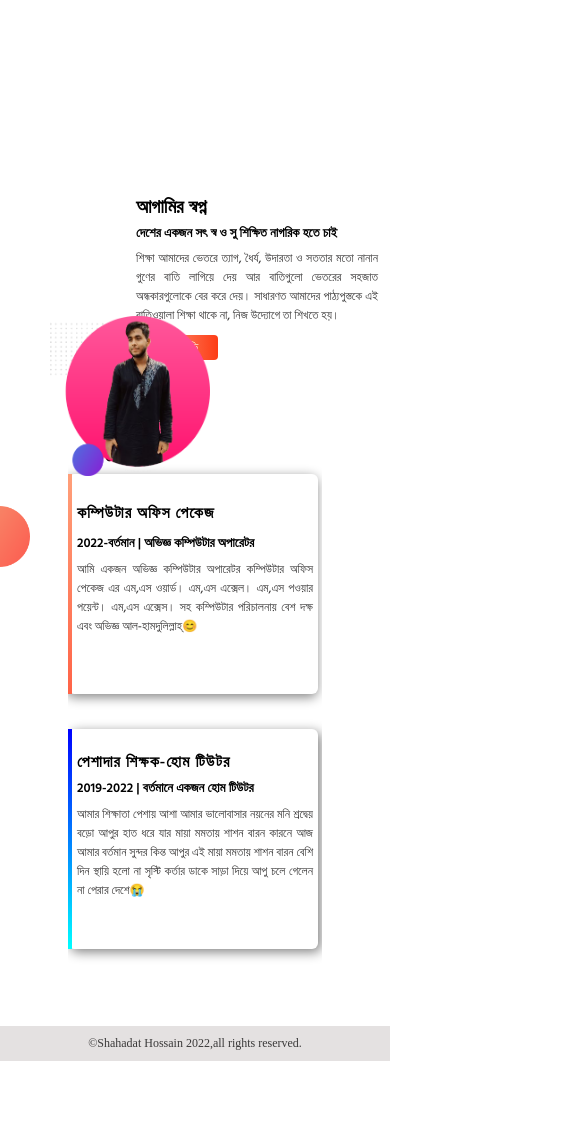
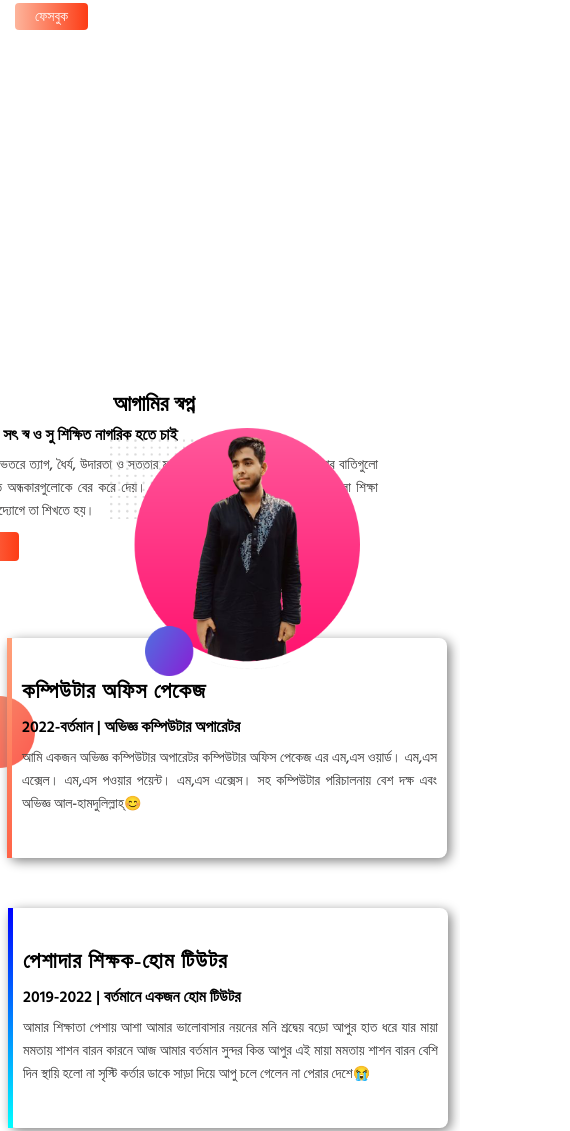
Before and after one commit to Sahadat43/mahir, a plain HTML site: page index.html in a window 390 px wide. Shown: the part 514-1645 px from the top of the page, 570 px wide, since content can reach past the window. Before the commit the page ends 1575 px from the top, so only its background shows below. Drawn offline with Linux system fonts and the light colour scheme; a web font is replaced by a local one.

Commit message:
third commit

```diff
--- a/responsive/responsive.css
+++ b/responsive/responsive.css
@@ -5,24 +5,26 @@
     }
 
     .welcome_area .welcome-left_side {
-        width: 254px;
-        padding: 46px 0px 0px 15px;
+        width: 460px;
+        padding: 180px 0px 0px 15px;
     }
 
     .welcome_area .welcome-left_side .frist-h2 {
-        font-size: 22px;
-        margin: 140px 0px -20px 38px;
+        font-size: 28px;
+        margin: 140px 0px -20px 0px;
+        text-align: center;
     }
 
     .welcome_area .welcome-left_side h2 {
-        font-size: 19px;
+        font-size: 22px;
         padding-bottom: 5px;
+        text-align: center;
     }
 
     .welcome_area .welcome-left_side h4 {
         padding-bottom: 5px;
         font-weight: 700;
-        font-size: 13px;
+        font-size: 16px;
     }
 
     .welcome_area .welcome-left_side p {
@@ -30,7 +32,7 @@
         font-family: "Hind Siliguri", "cursive";
         font-weight: 500;
         color: rgb(58, 57, 57);
-        font-size: 12px;
+        font-size: 14px;
     }
 
 
@@ -46,17 +48,17 @@
     .welcome_area .welcome-left_side button a {
         color: white;
         font-family: "Hind Siliguri", "cursive";
-        font-size: 12px;
+        font-size: 14px;
         font-weight: 500;
     }
 
     .welcome_area .welcome-right_side {
-        width: 160px;
+        width: 250px;
         padding: 0px 0px 0px 0px;
-        height: 160px;
+        height: 25px;
         position: absolute;
-        left: 50px;
-        top: 20px;
+        left: 110px;
+        top: 40px;
     }
 
     .dream {
@@ -66,40 +68,41 @@
     }
 
     .dream .dream_left-side {
-        width: 270px;
+        width: 460px;
         height: auto;
         padding: 0px;
         position: absolute;
-        left: 50px;
-        bottom: -150px;
+        left: 110px;
+        bottom: -350px;
     }
 
     .dream .dream_left-side img {
-        width: 160px !important;
-        height: 160px !important;
+        width: 250px !important;
+        height: 248px !important;
     }
 
     .dream .dream_right-side {
-        width: 254px;
-        padding: 190px 12px 45px 0px;
+        width: 460px;
+        padding: 385px 12px 45px 0px;
     }
 
     .dream .dream_right-side h2 {
-        font-size: 19px;
-        padding-bottom: 4px;
+        font-size: 22px;
+        padding-bottom: 5px;
+        text-align: center;
     }
 
     .dream .dream_right-side h4 {
         padding-bottom: 5px;
         font-weight: 700;
-        font-size: 13px;
+        font-size: 16px;
     }
 
     .dream .dream_right-side p {
         text-align: justify;
         font-weight: 500;
         color: #3a3939;
-        font-size: 12px;
+        font-size: 14px;
     }
 
     .dream .dream_right-side button {
@@ -114,87 +117,94 @@
     .dream .dream_right-side button a {
         color: white;
         font-family: "Hind Siliguri", "cursive";
-        font-size: 12px;
+        font-size: 14px;
         font-weight: 500;
     }
 
     .wrapper1 img {
-        width: 30px;
-        min-height: 30px;
+        width: 35px;
+        min-height: 40px;
         position: absolute;
-        padding: 60px 0px 0px;
+        padding: 90px 0px 0px;
         z-index: -1;
     }
 
     .experience {
-        width: 254px;
+        width: 460px;
         min-height: 580px;
         overflow: hidden;
     }
 
     .experience h2 {
-        font-size: 19px;
+        font-size: 22px;
         padding: 0px 0px 6px 8px;
         font-weight: 600;
+        text-align: center;
+        text-decoration: underline;
         letter-spacing: 1px;
     }
 
     .experience .experience_left-side {
-        width: 250px;
+        width: 440px;
         height: 220px;
-        margin-left: 0px;
-        box-shadow: gray -1px 3px 12px;
-        padding: 30px 5px 30px 5px;
-        border-left: 4px solid;
+        margin-left: 7px;
+        box-shadow: gray 3px 3px 12px;
+        padding: 40px 10px 40px 10px;
+        border-left: 5px solid;
         border-image: linear-gradient(lightsalmon, tomato) 1 / 1 / 0 stretch;
-        border-radius: 6px;
+        border-radius: 8px;
     }
 
     .experience .experience_left-side h2 {
-        font-size: 16px;
+        font-size: 22px;
         font-weight: 600;
         padding-bottom: 10px;
+        text-decoration: none;
+        text-align: left;
     }
 
     .experience .experience_left-side h4 {
         font-weight: 600;
-        font-size: 13px;
+        font-size: 16px;
     }
 
     .experience .experience_left-side p {
         text-align: justify;
         font-weight: 500;
         color: #3a3939;
-        font-size: 12px;
+        font-size: 14px;
     }
 
     .experience .experience_right-side {
-        margin: 35px 4px 0px 0px;
-        width: 250px;
+        width: 440px;
         height: 220px;
+        margin-right: 12px;
+        margin-top: 50px;
         box-shadow: gray 3px 3px 12px;
-        padding: 24px 5px 30px 5px;
-        border-left: 4px solid;
+        padding: 40px 10px 40px 10px;
+        border-left: 5px solid;
         border-image: linear-gradient(blue, cyan) 1 / 1 / 0 stretch;
-        border-radius: 6px;
+        border-radius: 8px;
     }
 
     .experience .experience_right-side h2 {
-        font-size: 16px;
+        font-size: 22px;
         font-weight: 600;
-        padding-bottom: 6px;
+        padding-bottom: 10px;
+        text-decoration: none;
+        text-align: left;
     }
 
     .experience .experience_right-side h4 {
         font-weight: 600;
-        font-size: 13px;
+        font-size: 16px;
     }
 
     .experience .experience_right-side p {
         text-align: justify;
         font-weight: 500;
         color: #3a3939;
-        font-size: 12px;
+        font-size: 14px;
     }
 
     footer {
```
